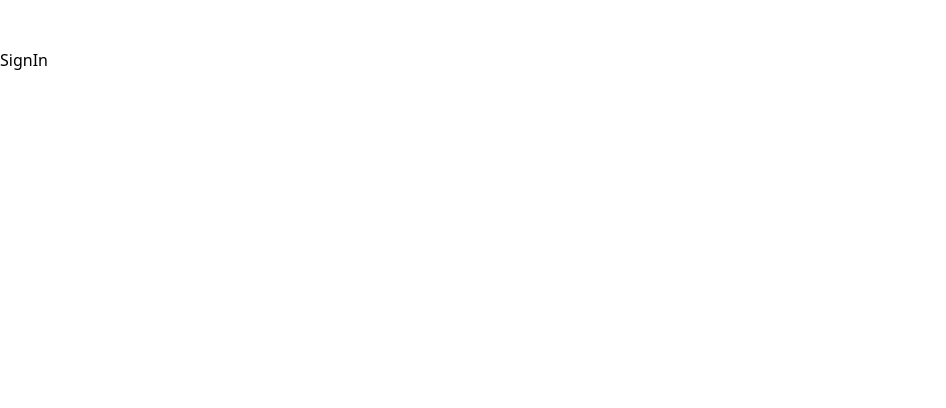
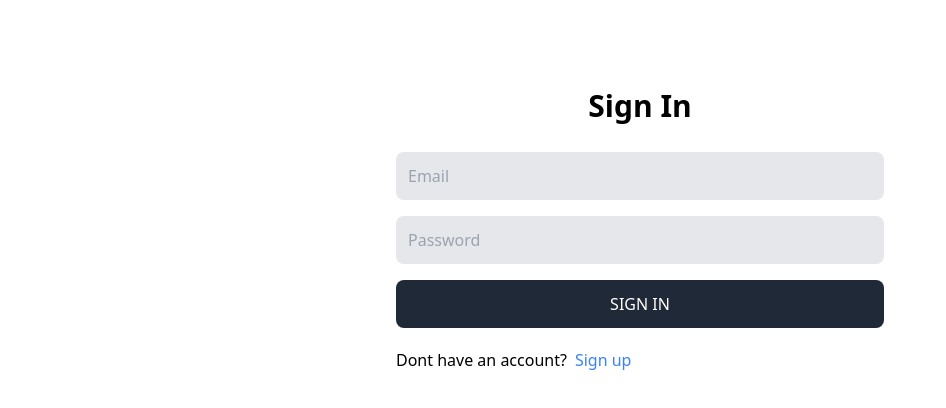
Before and after one commit to kazimpashayev/Mern-Auth, a React (Vite) app in the folder client/: page /sign-in in a window 1280 px wide. Shown: the top 408 px of the page, without its empty margins (0-946 px from the left). Built offline with nearby package versions, Linux system fonts and the light colour scheme.

Commit message:
Completing sign in  functionality

```diff
--- a/client/src/pages/SignIn.jsx
+++ b/client/src/pages/SignIn.jsx
@@ -1,5 +1,86 @@
-import React from 'react';
+import { useState } from 'react';
+import { Link, useNavigate } from 'react-router-dom';
+import Swal from 'sweetalert2';
 
 export default function SignIn() {
-  return <div>SignIn</div>;
+  const [formData, setFormData] = useState({});
+  const [error, setError] = useState(null);
+  const [loading, setLoading] = useState(false);
+
+  const navigate = useNavigate();
+
+  const handleChange = (e) => {
+    setFormData({ ...formData, [e.target.id]: e.target.value });
+  };
+
+  const handleSubmit = async (e) => {
+    e.preventDefault();
+    try {
+      setLoading(true);
+      setError(false);
+      const response = await fetch('/api/auth/signin', {
+        method: 'POST',
+        headers: {
+          'Content-Type': 'application/json',
+        },
+        body: JSON.stringify(formData),
+      });
+      const data = await response.json();
+      setLoading(false);
+
+      if (data.statusCode === 401) {
+        setError(data.error);
+        return;
+      }
+
+      navigate('/');
+    } catch (error) {
+      setLoading(false);
+      setError('Something went wrong!');
+    }
+  };
+
+  if (error) {
+    Swal.fire({
+      icon: 'error',
+      title: 'Oops...',
+      text: error,
+    });
+  }
+
+  return (
+    <div className="p-3 max-w-lg mx-auto">
+      <h1 className="text-3xl text-center font-semibold my-7">Sign In</h1>
+      <form onSubmit={handleSubmit} className="flex flex-col gap-4">
+        <input
+          className="bg-gray-200 p-3 rounded-lg"
+          type="email"
+          placeholder="Email"
+          id="email"
+          onChange={handleChange}
+        />
+        <input
+          className="bg-gray-200 p-3 rounded-lg"
+          type="password"
+          placeholder="Password"
+          id="password"
+          onChange={handleChange}
+        />
+
+        <button
+          disabled={loading}
+          type="submit"
+          className="bg-gray-800 text-white p-3 rounded-lg uppercase hover:opacity-90 disabled:opacity-80"
+        >
+          {loading ? 'Loading...' : 'Sign In'}
+        </button>
+      </form>
+      <div className="flex gap-2 mt-5">
+        <p>Dont have an account?</p>
+        <span className="text-blue-500">
+          <Link to="/sign-up">Sign up</Link>
+        </span>
+      </div>
+    </div>
+  );
 }
--- a/client/src/pages/SignUp.jsx
+++ b/client/src/pages/SignUp.jsx
@@ -1,11 +1,13 @@
 import { useState } from 'react';
-import { Link } from 'react-router-dom';
+import { Link, useNavigate } from 'react-router-dom';
 import Swal from 'sweetalert2';
 
 export default function SignUp() {
   const [formData, setFormData] = useState({});
   const [error, setError] = useState(null);
   const [loading, setLoading] = useState(false);
+
+  const navigate = useNavigate();
 
   const handleChange = (e) => {
     setFormData({ ...formData, [e.target.id]: e.target.value });
@@ -30,8 +32,9 @@
         setError(data.message);
         return;
       }
+
+      navigate('/sign-in');
     } catch (error) {
-      console.log(error);
       setLoading(false);
       setError('Something went wrong!');
     }
```
